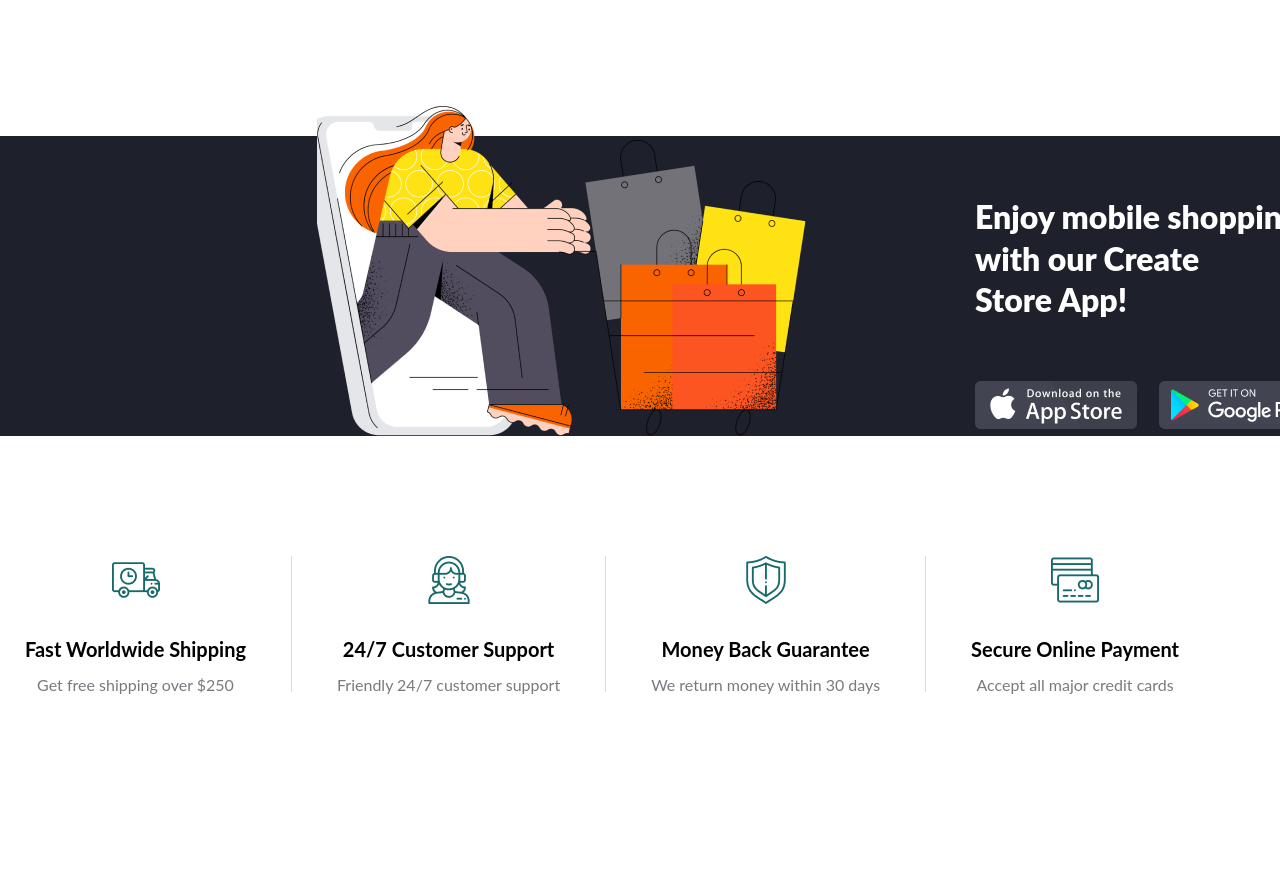
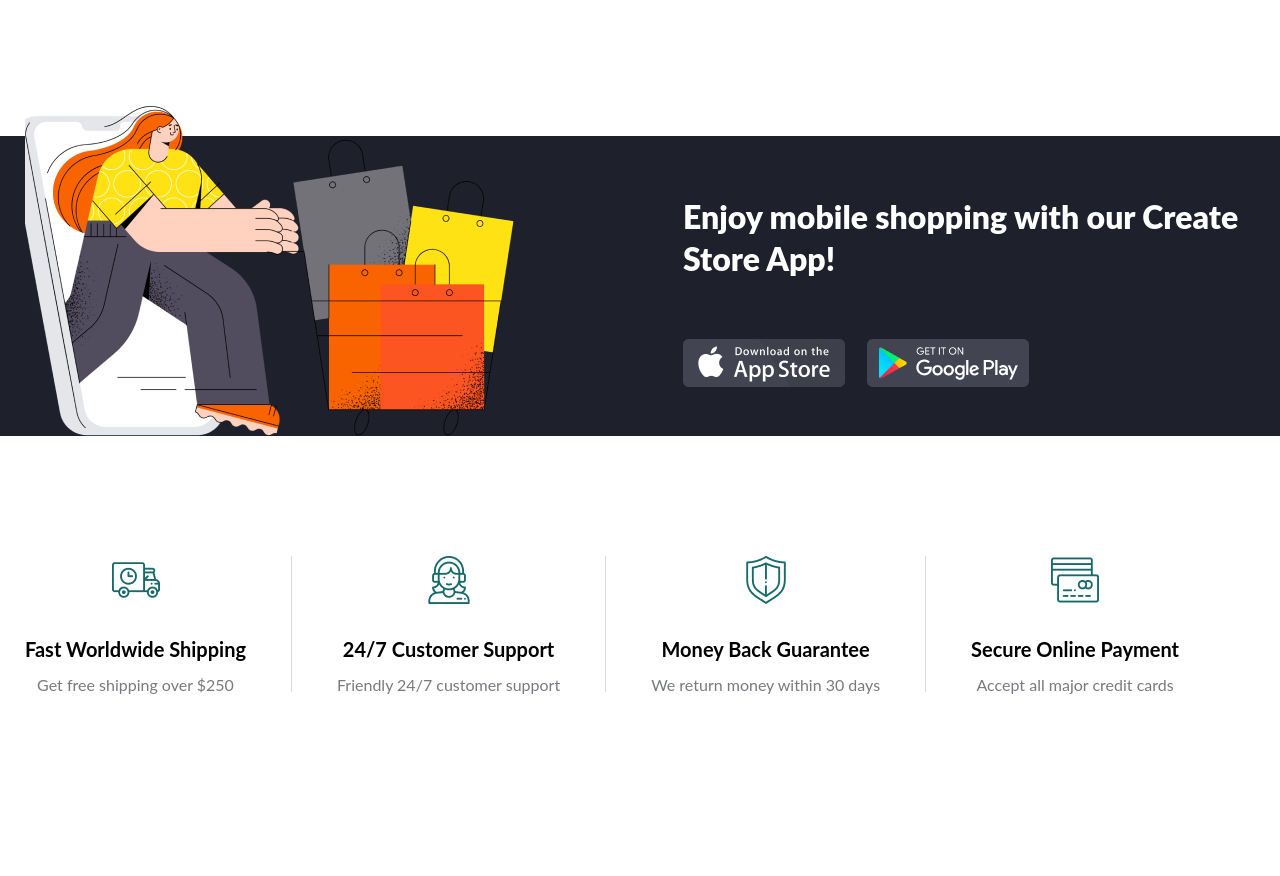
Before and after one commit to sssweetie/Pet-project, a React (Create React App) app in the folder pet-project/: page / in a window 1280 px wide. Shown: the part 5981-6857 px from the top of the page. Built offline with nearby package versions, Linux system fonts and the light colour scheme.

Commit message:
commit-design-fixes

```diff
--- a/pet-project/src/components/Advertisment/Advertisment_Timer/Advertisment_Timer.tsx
+++ b/pet-project/src/components/Advertisment/Advertisment_Timer/Advertisment_Timer.tsx
@@ -1,5 +1,6 @@
 import React, { useState, useEffect } from "react";
 import styles from "./Advertisment_Time.module.css";
+// make it class component and use life methods
 const Advertisment_Timer = () => {
   const [time, setCurrentTime] = useState("");
 
--- a/pet-project/src/components/MainPage/MarketStore/MarketStore.module.css
+++ b/pet-project/src/components/MainPage/MarketStore/MarketStore.module.css
@@ -11,7 +11,7 @@
   width: 100%;
   top: -30px;
   height: 330px;
-  padding-left: 317px;
+
   position: relative;
 }
 
@@ -26,3 +26,11 @@
   display: flex;
   flex-direction: column;
 }
+
+.container1230 {
+  max-width: 1230px;
+  width: 100%;
+  margin: 0 auto;
+  display: flex;
+  position: relative;
+}
--- a/pet-project/src/components/MainPage/MarketStore/MarketStore.tsx
+++ b/pet-project/src/components/MainPage/MarketStore/MarketStore.tsx
@@ -6,6 +6,7 @@ import ButtonWrapper from "../../CommonComponents/ButtonWrapper/ButtonWrapper";
 const MarketStore = () => {
   return (
     <aside className={styles.mainWrapper}>
+      <div className={styles.container1230}>
         <img className={styles.picture} src={image} alt="picture"></img>
         <div className={styles.contentWrapper}>
           <h2 className={styles.contentLabel}>
@@ -13,6 +14,7 @@ const MarketStore = () => {
           </h2>
           <ButtonWrapper marginTop="60px"></ButtonWrapper>
         </div>
+      </div>
     </aside>
   );
 };
--- a/pet-project/src/components/Updates/Updates.module.css
+++ b/pet-project/src/components/Updates/Updates.module.css
@@ -3,6 +3,7 @@
   width: 100%;
   background-color: #f4f5f6;
   display: flex;
+  margin: 0 auto;
 }
 
 .content {
```
Lines whose indentation alone changed are shown as unchanged.
